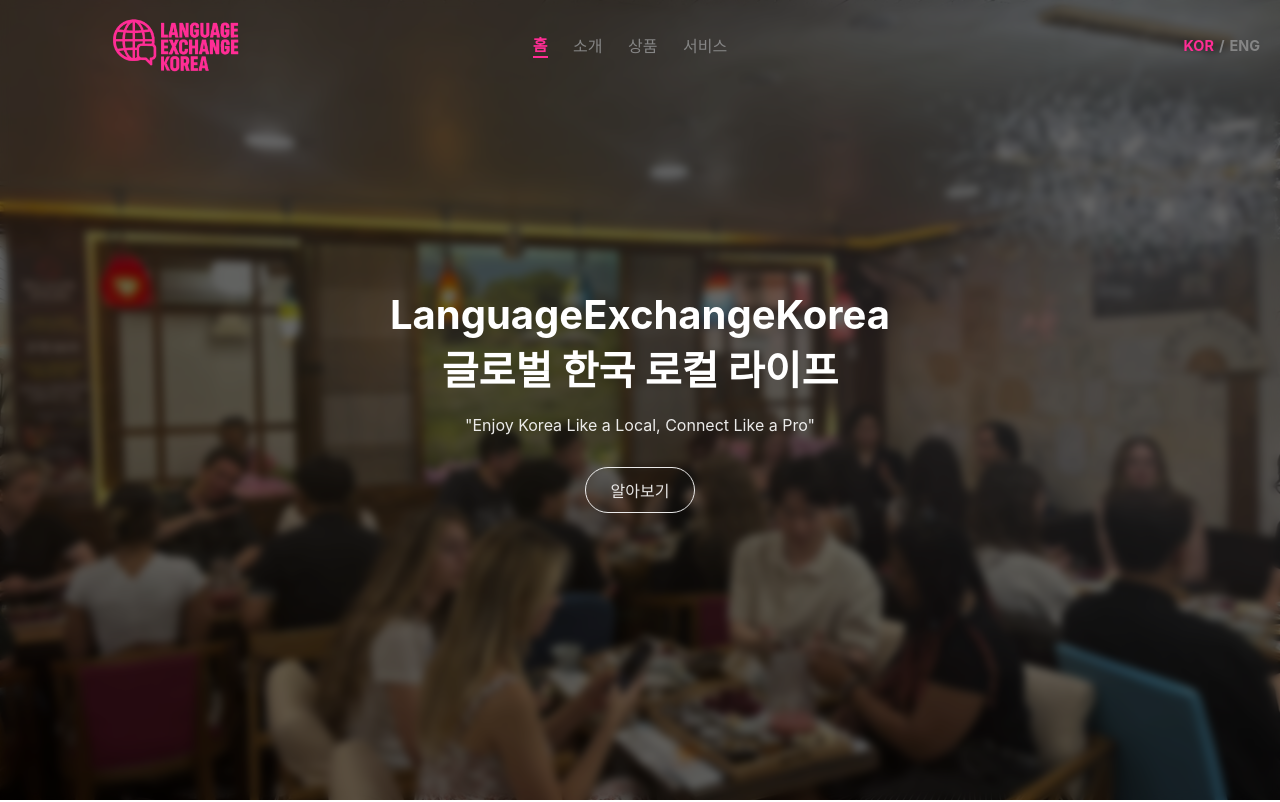
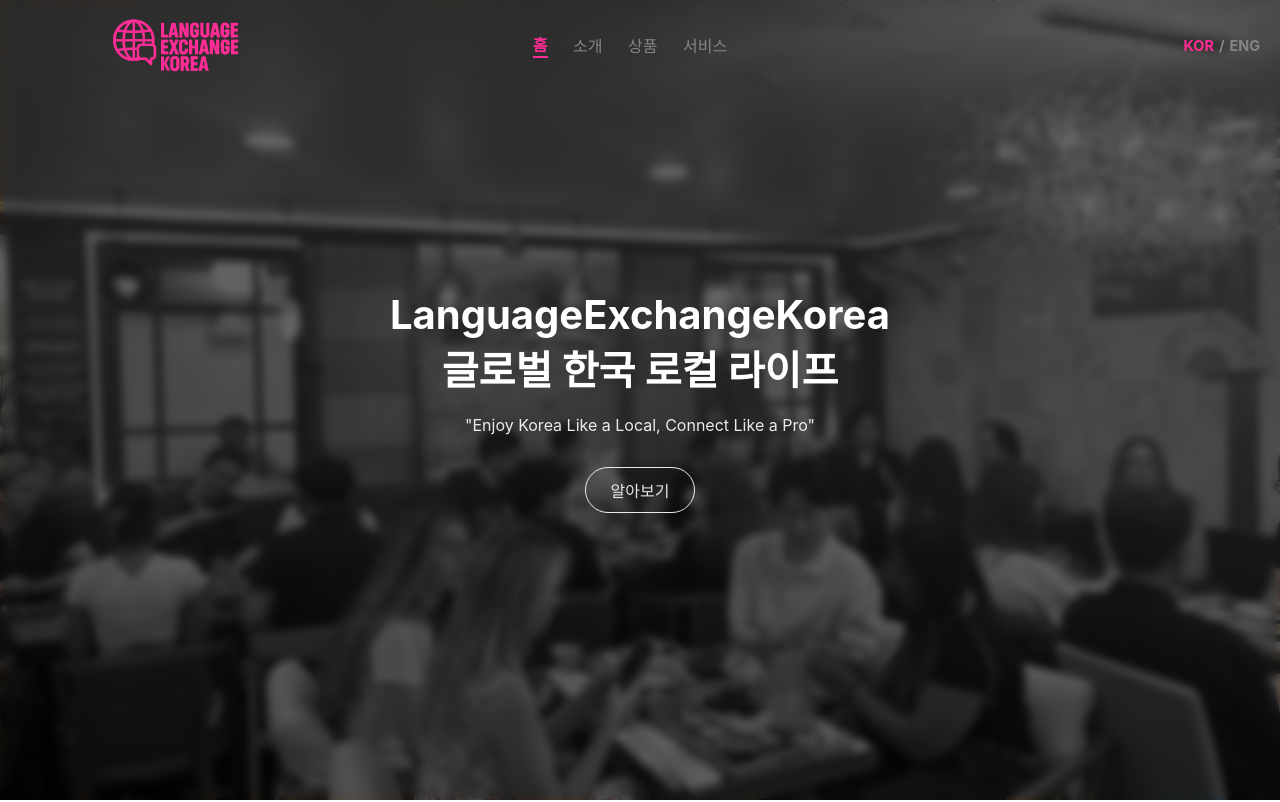
Before and after one commit to nownity/MoneyMakingSns, a React (Create React App) app: page / in a window 1280 px wide. Shown: the top 802 px of the page. Built offline with nearby package versions, Linux system fonts and the light colour scheme.

Commit message:
메인 블러 체크

```diff
--- a/src/pages/HeroSection.jsx
+++ b/src/pages/HeroSection.jsx
@@ -30,8 +30,8 @@
     position: absolute;
     inset: 0;
     background: inherit;
-    /* filter: blur(4px) grayscale(100%); */
-    filter: blur(4px);
+    filter: blur(4px) grayscale(100%);
+    /* filter: blur(4px); */
     z-index: 0;
   }
 `;
```
